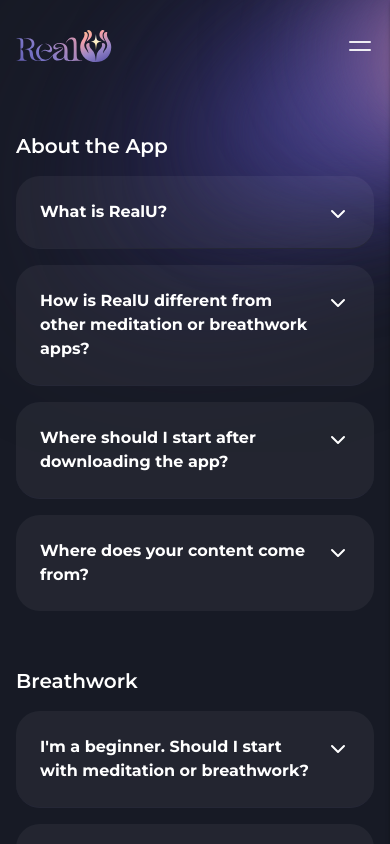
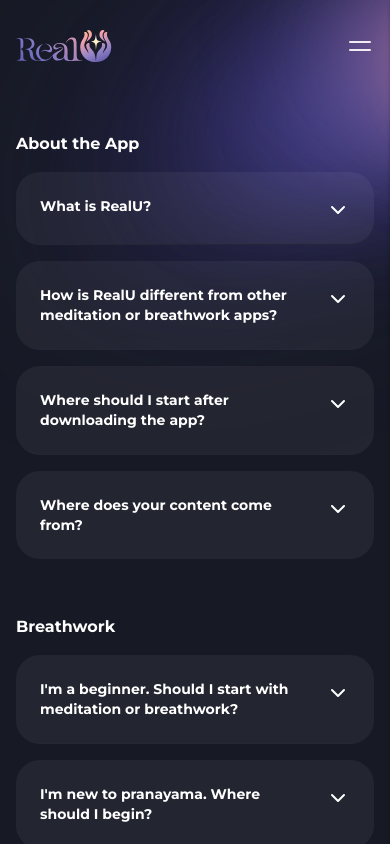
Before and after one commit to amalkurbanbaev/realu, a Next.js app: page /en/help#about in a window 390 px wide. Shown: the top 844 px of the page. Built offline with nearby package versions, Linux system fonts and the light colour scheme.

Commit message:
feat: faq page layouts and fonts

```diff
--- a/src/components/modules/faq.tsx
+++ b/src/components/modules/faq.tsx
@@ -1,6 +1,6 @@
 "use client"
 
-import { useRef } from "react"
+import { type ComponentPropsWithoutRef, useRef } from "react"
 import { Accordion } from "@radix-ui/react-accordion"
 import { useTranslations } from "next-intl"
 
@@ -10,6 +10,7 @@
 import type { FAQSection } from "@/types/entities"
 
 import { AccordionContent, AccordionItem, AccordionTrigger } from "../ui/accordion"
+import { Typography } from "../ui/typography"
 
 type FAQNavigationProps = { sections?: { id: string; title: string }[] }
 
@@ -69,15 +70,7 @@
         ))}
       </div>
 
-      <div className="mt-auto text-muted-foreground">
-        {t.rich("contact", {
-          a: (chunks) => (
-            <Link href="mailto:support@meditolife.com" className="text-white">
-              {chunks}
-            </Link>
-          ),
-        })}
-      </div>
+      <FAQFeedback className="mt-auto" />
     </nav>
   )
 }
@@ -91,12 +84,17 @@
     <Accordion type="multiple" className="ml-auto w-full max-w-7xl space-y-4">
       {questions?.map((q) => (
         <div key={q.id} className="space-y-4 pt-10 first:pt-0" id={q.id}>
-          <h4 className="font-semibold text-xl">{q.title}</h4>
+          <Typography variant="headline-2">{q.title}</Typography>
           {q.questions.map((q) => (
             <AccordionItem key={q.text} value={q.text}>
-              <AccordionTrigger className="">{q.text}</AccordionTrigger>
-              <AccordionContent className="flex flex-col gap-4 text-balance text-white">
-                <p>{q.answer}</p>
+              <AccordionTrigger>
+                <Typography variant="headline-3">{q.text}</Typography>
+              </AccordionTrigger>
+
+              <AccordionContent className="flex flex-col gap-4">
+                <Typography variant="body-1" className="font-light md:font-medium">
+                  {q.answer}
+                </Typography>
               </AccordionContent>
             </AccordionItem>
           ))}
@@ -105,3 +103,19 @@
     </Accordion>
   )
 }
+
+export const FAQFeedback = ({ className, ...props }: ComponentPropsWithoutRef<"div">) => {
+  const t = useTranslations("help-page.layout")
+
+  return (
+    <div className={cn("text-muted-foreground", className)} {...props}>
+      {t.rich("contact", {
+        a: (chunks) => (
+          <Link href="mailto:support@meditolife.com" className="text-white">
+            {chunks}
+          </Link>
+        ),
+      })}
+    </div>
+  )
+}
--- a/src/templates/help.tsx
+++ b/src/templates/help.tsx
@@ -1,6 +1,6 @@
 import { getLocale } from "next-intl/server"
 
-import { FAQ, FAQNavigation } from "@/components/modules/faq"
+import { FAQ, FAQFeedback, FAQNavigation } from "@/components/modules/faq"
 import { SlidingTabBar } from "@/components/modules/faq-new"
 import { getLocalizedContent } from "@/lib/utils"
 import type { FAQSection } from "@/types/entities"
@@ -19,6 +19,8 @@
         <FAQNavigation sections={sections?.map((el) => ({ id: el.id, title: el.title }))} />
         <FAQ questions={allQuestions} />
         <div id="end-of-faq" />
+
+        <FAQFeedback className="mx-auto mt-4 block max-w-xs text-center font-light text-sm lg:hidden" />
       </div>
     </section>
   )
```
